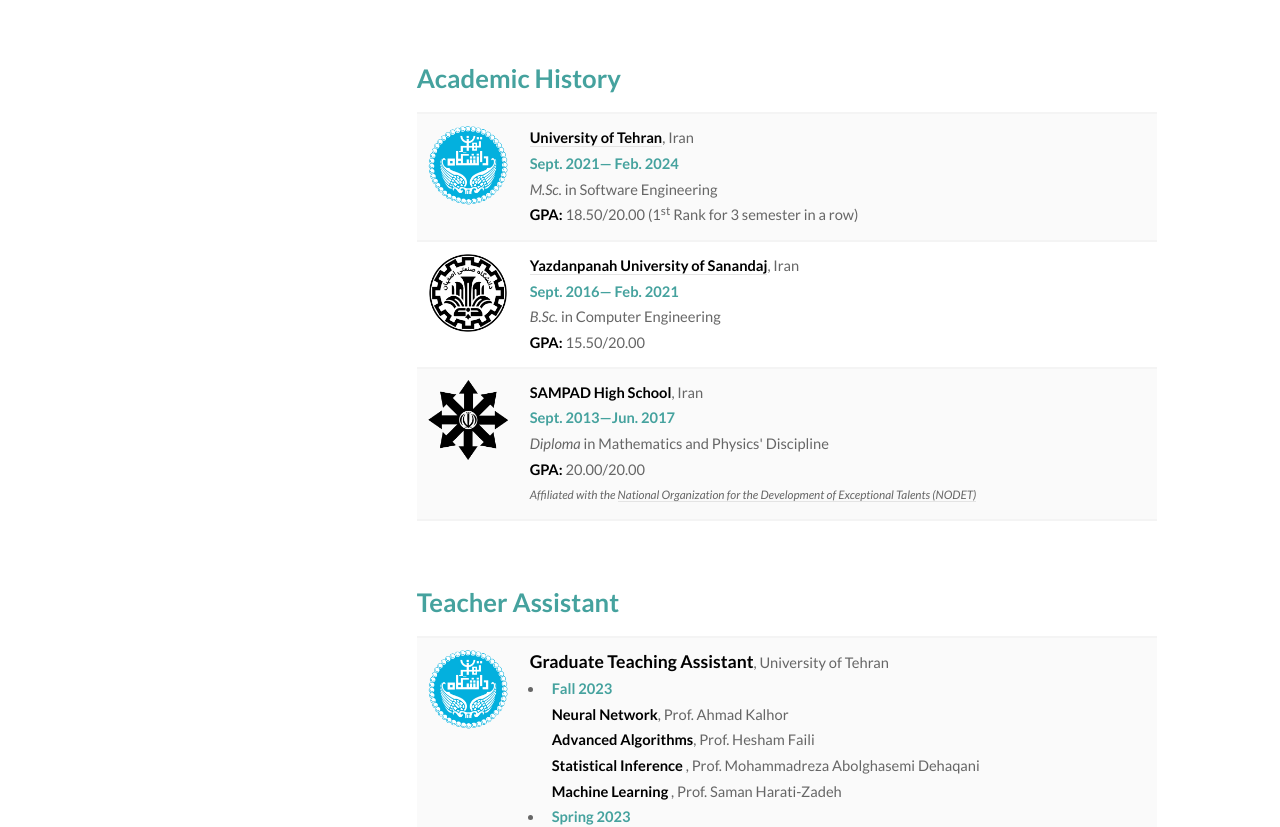
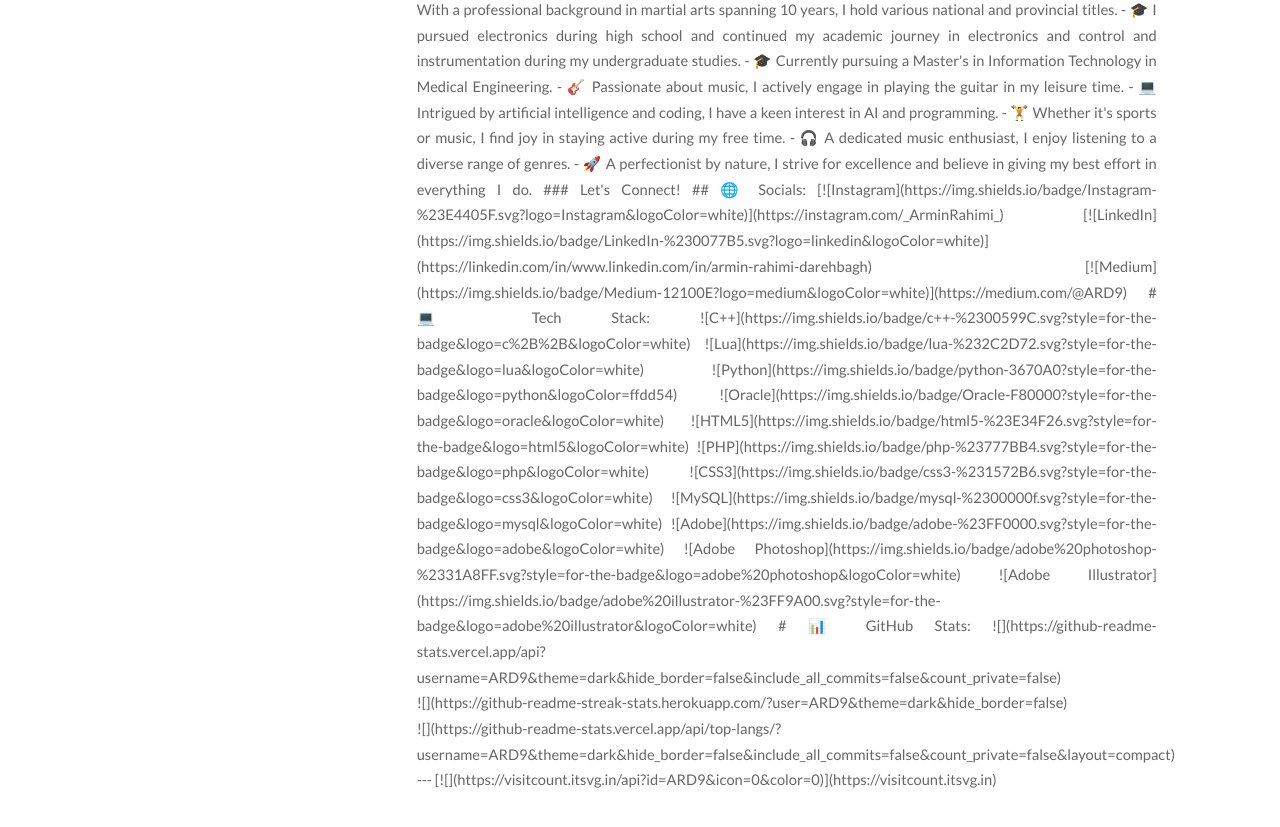
Before and after one commit to ard9/Ard9-cv, a plain HTML site: page index.html in a window 1280 px wide. Shown: the part 811-1638 px from the top of the page. Drawn offline with Linux system fonts and the light colour scheme.

Commit message:
Update index.html

```diff
--- a/index.html
+++ b/index.html
@@ -84,9 +84,36 @@
 					</header>
 
 					<p style="text-align:justify">
-						Hello! I'm Armin.
+						### Hello there! 👋 I'm Armin Rahimi Darreh Bagh
+						- 🎂 Born on May 11, 1993, in Sanandaj, Kurdistan, Iran.
+						- 🥋 With a professional background in martial arts spanning 10 years, I hold various national and provincial titles.
+						- 🎓 I pursued electronics during high school and continued my academic journey in electronics and control and instrumentation during my undergraduate studies.
+						- 🎓 Currently pursuing a Master's in Information Technology in Medical Engineering.
+						- 🎸 Passionate about music, I actively engage in playing the guitar in my leisure time.
+						- 💻 Intrigued by artificial intelligence and coding, I have a keen interest in AI and programming.
+						- 🏋️ Whether it's sports or music, I find joy in staying active during my free time.
+						- 🎧 A dedicated music enthusiast, I enjoy listening to a diverse range of genres.
+						- 🚀 A perfectionist by nature, I strive for excellence and believe in giving my best effort in everything I do.
+						### Let's Connect!
 
-						Loding...
+
+
+
+						## 🌐 Socials:
+						[![Instagram](https://img.shields.io/badge/Instagram-%23E4405F.svg?logo=Instagram&logoColor=white)](https://instagram.com/_ArminRahimi_) [![LinkedIn](https://img.shields.io/badge/LinkedIn-%230077B5.svg?logo=linkedin&logoColor=white)](https://linkedin.com/in/www.linkedin.com/in/armin-rahimi-darehbagh) [![Medium](https://img.shields.io/badge/Medium-12100E?logo=medium&logoColor=white)](https://medium.com/@ARD9)
+
+						# 💻 Tech Stack:
+						![C++](https://img.shields.io/badge/c++-%2300599C.svg?style=for-the-badge&logo=c%2B%2B&logoColor=white) ![Lua](https://img.shields.io/badge/lua-%232C2D72.svg?style=for-the-badge&logo=lua&logoColor=white) ![Python](https://img.shields.io/badge/python-3670A0?style=for-the-badge&logo=python&logoColor=ffdd54) ![Oracle](https://img.shields.io/badge/Oracle-F80000?style=for-the-badge&logo=oracle&logoColor=white) ![HTML5](https://img.shields.io/badge/html5-%23E34F26.svg?style=for-the-badge&logo=html5&logoColor=white) ![PHP](https://img.shields.io/badge/php-%23777BB4.svg?style=for-the-badge&logo=php&logoColor=white) ![CSS3](https://img.shields.io/badge/css3-%231572B6.svg?style=for-the-badge&logo=css3&logoColor=white) ![MySQL](https://img.shields.io/badge/mysql-%2300000f.svg?style=for-the-badge&logo=mysql&logoColor=white) ![Adobe](https://img.shields.io/badge/adobe-%23FF0000.svg?style=for-the-badge&logo=adobe&logoColor=white) ![Adobe Photoshop](https://img.shields.io/badge/adobe%20photoshop-%2331A8FF.svg?style=for-the-badge&logo=adobe%20photoshop&logoColor=white) ![Adobe Illustrator](https://img.shields.io/badge/adobe%20illustrator-%23FF9A00.svg?style=for-the-badge&logo=adobe%20illustrator&logoColor=white)
+						# 📊 GitHub Stats:
+						![](https://github-readme-stats.vercel.app/api?username=ARD9&theme=dark&hide_border=false&include_all_commits=false&count_private=false)<br/>
+						![](https://github-readme-streak-stats.herokuapp.com/?user=ARD9&theme=dark&hide_border=false)<br/>
+						![](https://github-readme-stats.vercel.app/api/top-langs/?username=ARD9&theme=dark&hide_border=false&include_all_commits=false&count_private=false&layout=compact)
+
+						---
+						[![](https://visitcount.itsvg.in/api?id=ARD9&icon=0&color=0)](https://visitcount.itsvg.in)
+
+						<!-- Proudly created with GPRM ( https://gprm.itsvg.in ) -->
+
 					</p>
 
 				</div>
```
